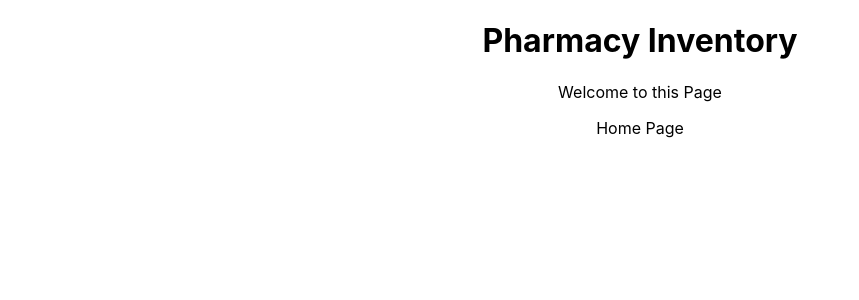
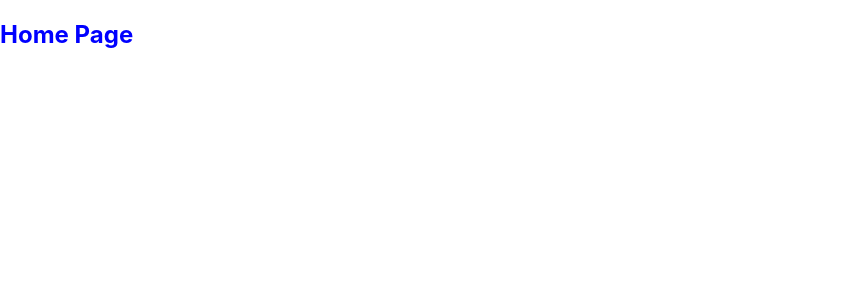
Before and after one commit to Manasha30/Pharmacy_Inventory, a React (Create React App) app in the folder pharmacy-react/: page / in a window 1280 px wide. Shown: the top 300 px of the page, without its empty margins (0-859 px from the left). Built offline with nearby package versions, Linux system fonts and the light colour scheme.

Commit message:
commit new code

```diff
--- a/pharmacy-react/package.json
+++ b/pharmacy-react/package.json
@@ -8,6 +8,7 @@
     "@testing-library/user-event": "^13.5.0",
     "react": "^17.0.2",
     "react-dom": "^17.0.2",
+    "react-router-dom": "^6.2.2",
     "react-scripts": "5.0.0",
     "web-vitals": "^2.1.4"
   },
--- a/pharmacy-react/src/App.js
+++ b/pharmacy-react/src/App.js
@@ -1,15 +1,21 @@
 
 import './App.css';
 import Homepage from './Homepage';
+import Register from './Register';
 
+import { BrowserRouter as Router, Route, Routes } from 'react-router-dom';
 
 function App() {
   return (
-    <div className="App">
-     <h1>Pharmacy Inventory</h1>
-     <p>Welcome to this Page</p>
-     <Homepage/>
-    </div>
+    <Router>
+      <Routes>
+
+      <Route exact path='/' element={< Homepage/>}></Route>
+      <Route exact path='/register' element={< Register/>}></Route>
+
+</Routes>
+</Router>
+
   );
 }
 
--- /dev/null
+++ b/pharmacy-react/src/CSS/homepage.css
@@ -0,0 +1,3 @@
+div{
+    color:blue;
+}
--- a/pharmacy-react/src/Homepage.jsx
+++ b/pharmacy-react/src/Homepage.jsx
@@ -1,8 +1,9 @@
 import React, { Component } from 'react'
+import "./CSS/homepage.css"
 class Homepage extends Component {
     state = {  }
     render() {
-        return (<div> Home Page</div>);
+        return (<h2> Home Page</h2>);
     }
 }
 
--- /dev/null
+++ b/pharmacy-react/src/Register.jsx
@@ -0,0 +1,9 @@
+import React, { Component } from 'react'
+class Register extends Component {
+    state = {  }
+    render() {
+        return (<div>Welcome to register page</div>);
+    }
+}
+
+export default Register;
```
Also changed, not shown: 1 other file (tests, documents, lock files or other folders).
